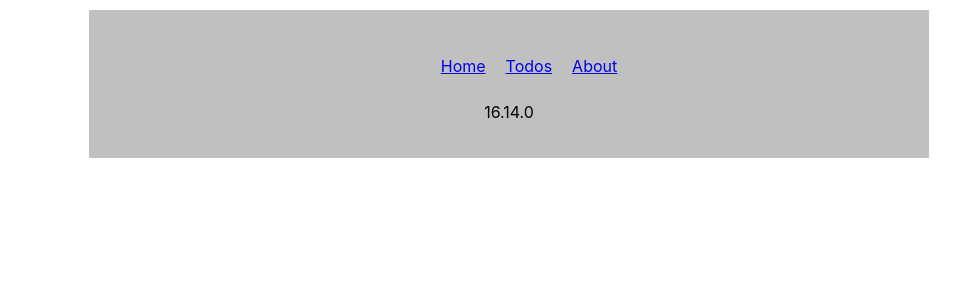
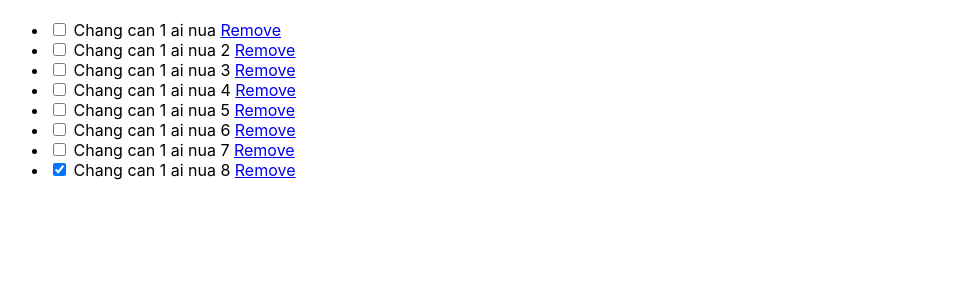
Before and after one commit to tringo8311/learnreact, a React (Create React App) app: page / in a window 1280 px wide. Shown: the top 300 px of the page, without its empty margins (131-1091 px from the left). Built offline with nearby package versions, Linux system fonts and the light colour scheme.

Commit message:
submit something

```diff
--- a/package.json
+++ b/package.json
@@ -6,7 +6,7 @@
     "react": "^16.10.2",
     "react-dom": "^16.10.2",
     "react-router-dom": "^5.1.2",
-    "react-scripts": "3.2.0"
+    "react-scripts": "^3.3.0"
   },
   "scripts": {
     "start": "react-scripts start",
--- a/src/App.js
+++ b/src/App.js
@@ -1,68 +1,16 @@
-import React from 'react';
+import React, { useState, useEffect } from 'react';
 import logo from './logo.svg';
 import './App.css';
-import TodoList from "./component/todolist";
-import {
-    BrowserRouter as Router,
-    Switch,
-    Route,
-    Link,
-    HashRouter
-} from "react-router-dom";
-
-function Home(){
-    return ( <p>{React.version}</p> )
-}
-function About() {
-    return (<p>In this example we have 3 “pages” handled by the router: a home page, an about page, and a users page. As you click around on the different</p>)
-}
+import ExampleWithFruit from "./component/todolist";
 
 function App() {
     // let location = useLocation();
     // console.log(location);
     return (
-        <HashRouter>
-            <div className="App" style={{ "width": "800px", "margin": "10px auto", "padding": "20px", "background": "#c0c0c0" }}>
-                <nav>
-                    <ul>
-                        <li>
-                            <Link to="/">Home</Link>
-                        </li>
-                        <li>
-                            <Link to="/todos">Todos</Link>
-                        </li>
-                        <li>
-                            <Link to="/about">About</Link>
-                        </li>
-                    </ul>
-                </nav>
-
-                {/* A <Switch> looks through its children <Route>s and
-            renders the first one that matches the current URL. */}
-                <Switch>
-                    <Route path="/about">
-                        <About />
-                    </Route>
-                    <Route path="/todos">
-                        <TodoList/>
-                    </Route>
-                    <Route path="/todos/all">
-                        <TodoList nowshowing="ALL"/>
-                    </Route>
-                    <Route path="/todos/active">
-                        <TodoList nowshowing="ACTIVE" />
-                    </Route>
-                    <Route path="/todos/completed">
-                        <TodoList nowshowing="COMPLETED" />
-                    </Route>
-                    <Route path="/">
-                        <Home />
-                    </Route>
-                </Switch>
-            </div>
-        </HashRouter>
-    );
-
+        <div style={{ "width": "1000px", "margin": "20px auto" }}>
+            <ExampleWithFruit />
+        </div>
+    )
 }
 
 export default App;
--- a/src/component/todolist.js
+++ b/src/component/todolist.js
@@ -1,8 +1,14 @@
-import React, { Component } from 'react';
+import React, { Component, useState, useEffect } from 'react';
 import PropTypes from 'prop-types';
 import {
     Link
 } from "react-router-dom";
+
+const FilterEnum = Object.freeze({
+    "all": "ALL",
+    "active": "ACTIVE",
+    "completed": "COMPLETED"
+});
 
 const myData = [
     {
@@ -47,220 +53,33 @@ const myData = [
     }
 ]
 
-const FilterEnum = Object.freeze({
-    "all": "ALL",
-    "active": "ACTIVE",
-    "completed": "COMPLETED"
-});
+function TodoItem(props){
+    const [item, setItem] = useState(props.item);
 
-const makeid = (length) => {
-    var result = '';
-    var characters = 'ABCDEFGHIJKLMNOPQRSTUVWXYZabcdefghijklmnopqrstuvwxyz0123456789';
-    var charactersLength = characters.length;
-    for (var i = 0; i < length; i++) {
-        result += characters.charAt(Math.floor(Math.random() * charactersLength));
-    }
-    return result;
-}
-
-class TodoCreate extends Component {
-    constructor(props) {
-        super(props);
-        //this.props = props
-        this.handleKeyUp = this.handleKeyUp.bind(this);
-        this.state = {
-            newContent: ""
-        }
-    }
-
-    handleKeyUp(event){
-        if (event.key === 'Enter') {
-            console.log('enter press here! ')
-            let newContent = this.state.newContent;
-            this.props.handleSubmit(newContent);
-            this.setState({
-                newContent: ""
-            })
-        }
-    }
-
-    handleChange(newValue){
-        this.setState({newContent: newValue});
-    }
-
-    render(){
-        return (<React.Fragment>
-            <div className="form-group">
-                <input type="text" value={this.state.newContent} className="form-control" placeholder="Please type here" onKeyUp={this.handleKeyUp} onChange={e => this.handleChange(e.target.value)}/>
-            </div>
-        </React.Fragment>)
-    }
-}
-
-/***
- * Item Model:
- * {
- *      id: random String
- *      content: user input
- *      status: enum(active, pending, )
- * }
- *
- */
-
-class TodoItem extends Component {
-    constructor(props) {
-        super(props);
-        this.state = {
-            item: this.props.item
-        }
-        this.handleToggleCompleted = this.handleToggleCompleted.bind(this);
-        this.handleRemove = this.handleRemove.bind(this);
-    }
-
-    handleToggleCompleted(e, item){
-        if(e.target){
-            var isToggle = true;
-            this.props.handleToggleCompleted(isToggle, item.id)
-        }
-    }
-
-    handleRemove(e, item){
-        if (e.target) {
-            this.props.handleRemove(item.id)
-        }
-    }
-
-    render() {
-        return (<React.Fragment>
-            <input type="checkbox" name="chekbox" value={this.state.item.id} defaultChecked={this.state.item.status == FilterEnum.completed} onChange={(e) => { this.handleToggleCompleted(e, this.state.item) }}/>
-            <label> {this.state.item["content"]} </label>
-            <a href="javascript:;" onClick={(e) => { this.handleRemove(e, this.state.item)}}>Remove</a>
-        </React.Fragment>)
-    }
-}
-
-class TodoFilter extends Component {
-    constructor(props) {
-        super(props);
-        this.state = {
-            currentFilter: this.props.currentFilter
-        }
-        //this.props = props
-        this.handleChangeFilter = this.handleChangeFilter.bind(this);
-    }
-
-    handleChangeFilter(e, newValue){
-        if(e.target){
-            this.setState({
-                currentFilter: newValue
-            })
-            this.props.handleChangeFilter(newValue);
-        }
-    }
-
-    handleClassName(myFilter){
-        if (this.state.currentFilter == myFilter){
-            return "btn active";
-        }
-        return "btn";
-    }
-
-    render() {
-        return (<React.Fragment>
-            <ul className="filter-list">
-                <li className="item"><Link to="/todos/all" className={this.handleClassName(FilterEnum.all)} onClick={(e) => this.handleChangeFilter(e, FilterEnum.all)}>All</Link></li>
-                <li className="item"><Link to="/todos/active" className={this.handleClassName(FilterEnum.active)} onClick={(e) => this.handleChangeFilter(e, FilterEnum.active)}>Active</Link></li>
-                <li className="item"><Link to="/todos/completed" className={this.handleClassName(FilterEnum.completed)} onClick={(e) => this.handleChangeFilter(e, FilterEnum.completed)}>Completed</Link></li>
-            </ul>
-        </React.Fragment>)
-    }
-}
-
-class TodoList extends Component {
-    constructor(props){
-        super(props);
-        this.state = {
-            items: [],
-            nowShowing: this.props.nowshowing ? this.props.nowshowing : FilterEnum.all
-        }
-        this.handleSubmit = this.handleSubmit.bind(this);
-        this.handleChangeFilter = this.handleChangeFilter.bind(this);
-        this.handleToggleCompleted = this.handleToggleCompleted.bind(this);
-        this.handleRemove = this.handleRemove.bind(this);
-    }
-
-    componentDidMount() {
-        var setState = this.setState;
-        this.setState({
-            items: [...myData]
-        });
-        // var router =     ({
-            //     '/': setState.bind(this, { nowShowing: FilterEnum.all }),
-            //     '/active': setState.bind(this, { nowShowing: FilterEnum.active }),
-            //     '/completed': setState.bind(this, { nowShowing: FilterEnum.completed })
-            // });
-            // router.init('/');
+    let handleRemove = (e, myItem) => {
 
     }
 
-    componentDidUpdate(prevProps) {
-        // will be true
+    let handleToggleCompleted = (e, myItem) => {
 
-        //console.log(this.props.location);
+    }
+    //
+    return (
+        <React.Fragment>
+            <input type="checkbox" name="chekbox" value={item.id} defaultChecked={item.status == FilterEnum.completed} onChange={(e) => { this.handleToggleCompleted(e, item) }} />
+            <label> {item["content"]} </label>
+            <a href="javascript:;" onClick={(e) => { this.handleRemove(e, item) }}>Remove</a>
+        </React.Fragment>
+    )
 }
 
-    handleChangeFilter(newValue){
-        //var setState = this.setState;
-        this.setState({
-            "nowShowing": newValue
-        })
-    }
+function TodoList() {
+    const [items, setItems] = useState(myData);
+    const [nowShowing, setNowShowing] = useState(0);
 
-    handleRemove(todoId){
-        let myItems = [...this.state.items];
-        let foundIndex = myItems.findIndex(x => x.id == todoId);
-        if (foundIndex > -1) {
-            let foundItem = { ...myItems[foundIndex] };
-            myItems.splice(foundIndex, 1);
-            //console.log(myItems);
-            this.setState({
-                items: myItems
-            })
-        }
-    }
-
-    handleSubmit(newValue){
-        //console.log(newValue)
-        var newItems = [...this.state.items];
-        newItems.push({
-            id: makeid(16),
-            content: newValue,
-            status: FilterEnum.active
-        })
-        this.setState({
-            items: newItems
-        })
-    }
-
-    handleToggleCompleted(isToggle, todoId){
-        //console.log(todoId);
-        let myItems = [...this.state.items];
-        let foundIndex = myItems.findIndex(x => x.id == todoId);
-        if(foundIndex > -1){
-            let foundItem = { ...myItems[foundIndex] };
-            foundItem.status = isToggle ? FilterEnum.completed : FilterEnum.active;
-            myItems[foundIndex] = foundItem;
-            //console.log(myItems);
-            this.setState({
-                items: myItems
-            })
-        }
-    }
-
-    render(){
-        var myItems = [...this.state.items];
+    var myItems = [...items];
     var shownTodos = myItems.filter(function (todo) {
-            switch (this.state.nowShowing) {
+        switch (nowShowing) {
             case FilterEnum.active:
                 return todo.status == FilterEnum.active;
             case FilterEnum.completed:
@@ -269,38 +88,55 @@ class TodoList extends Component {
                 return true;
         }
     }, this);
-
     var todoItems = shownTodos.map(function (todo) {
         return (
-                <li key={"todo" + todo.id}><TodoItem item={todo} handleToggleCompleted={this.handleToggleCompleted} handleRemove={this.handleRemove}/></li>
+            /*<li key={"todo" + todo.id}><TodoItem item={todo} handleToggleCompleted={this.handleToggleCompleted} handleRemove={this.handleRemove} /></li>*/
+            <li key={"todo" + todo.id}><TodoItem item={todo} /></li>
         );
     }, this);
 
-        const mainSection = (
-            <section className="main">
-                <label
-                    htmlFor="toggle-all"
-                />
-                <ul className="todo-list">
-                    {todoItems}
-                </ul>
-            </section>
-        )
-
-
-        let todoFilter;
-        if(this.state.items.length)
-            todoFilter = (
-                <TodoFilter handleChangeFilter={this.handleChangeFilter} currentFilter={this.state.nowShowing}/>
-            )
-
-        return (<React.Fragment>
-            <h2>Todo List</h2>
-            <TodoCreate handleSubmit={this.handleSubmit}/>
-            {mainSection}
-            {todoFilter}
-        </React.Fragment>)
-    }
+    return (
+        <div>
+            <ul>{todoItems}</ul>
+        </div>
+    );
 }
 
-export default TodoList
+function ExampleWithFruit() {
+
+    // Declare a new state variable, which we'll call "count"
+    const [count, setBount] = useState(0);
+
+    useEffect(() => {
+        document.title = `You clicked ${count} times`;
+    });
+
+    const [fruit, setFruit] = useState("Banana")
+
+    let handleChange = (e) => {
+        setFruit(e.target.value);
+        return true;
+    }
+
+    useEffect(() => {
+        console.log(`You meo meo ${firstName}`);
+        return () => {
+            console.log(`Unmounted`)
+        }
+    }, [count]);
+
+    const [firstName, setFirstName] = useState('');
+
+    return (
+        <div>
+            <button onClick={() => setBount(count + 1)}>
+                Click me
+            </button>
+            <p>You clicked {count} times</p>
+            <p>{firstName}</p>
+            <input name="firstName" onChange={e => setFirstName(e.target.value)} />
+        </div>
+    );
+}
+
+export default TodoList;
```
Also changed, not shown: 1 other file (tests, documents, lock files or other folders). Lines whose indentation alone changed are shown as unchanged.
